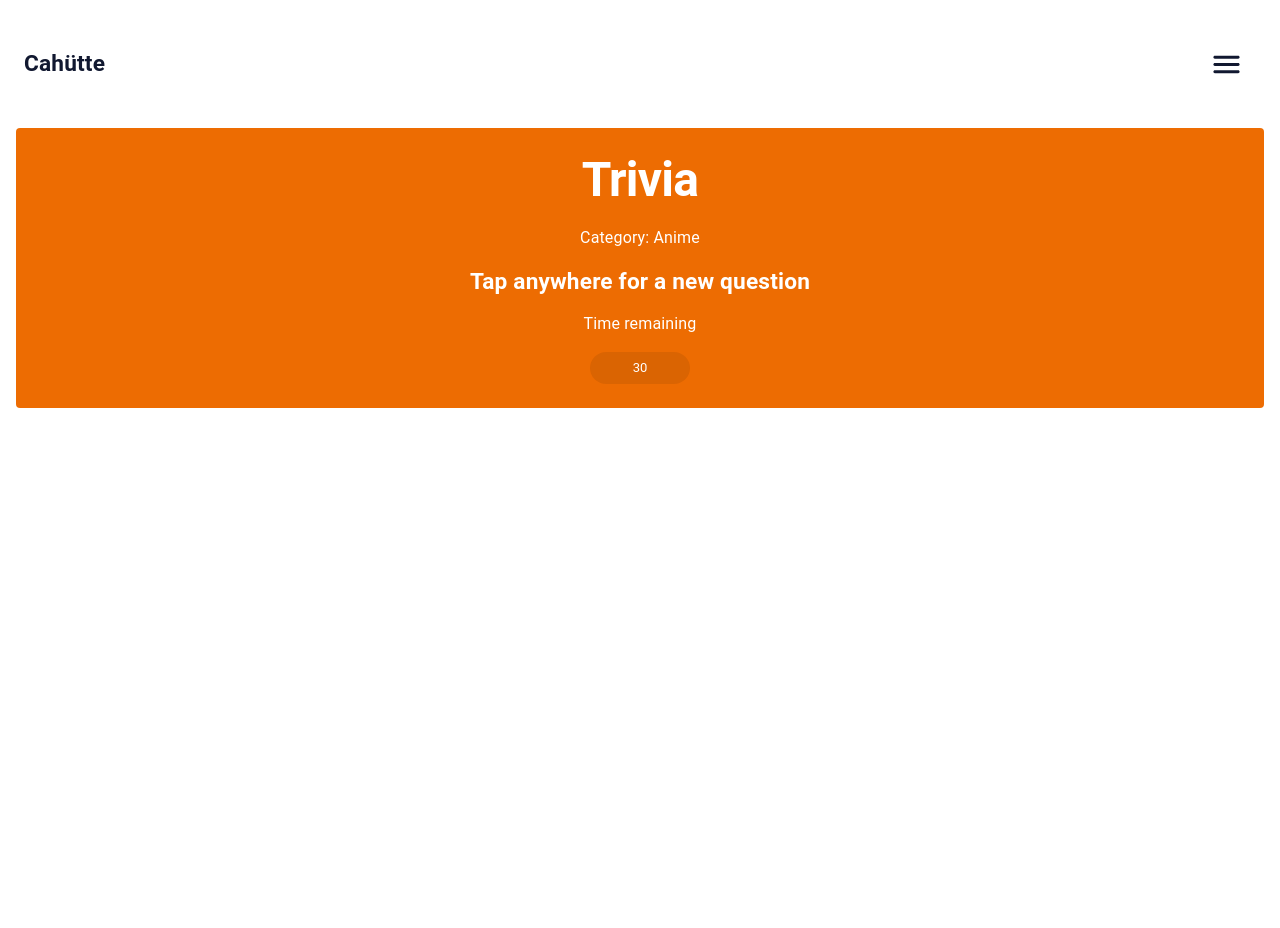
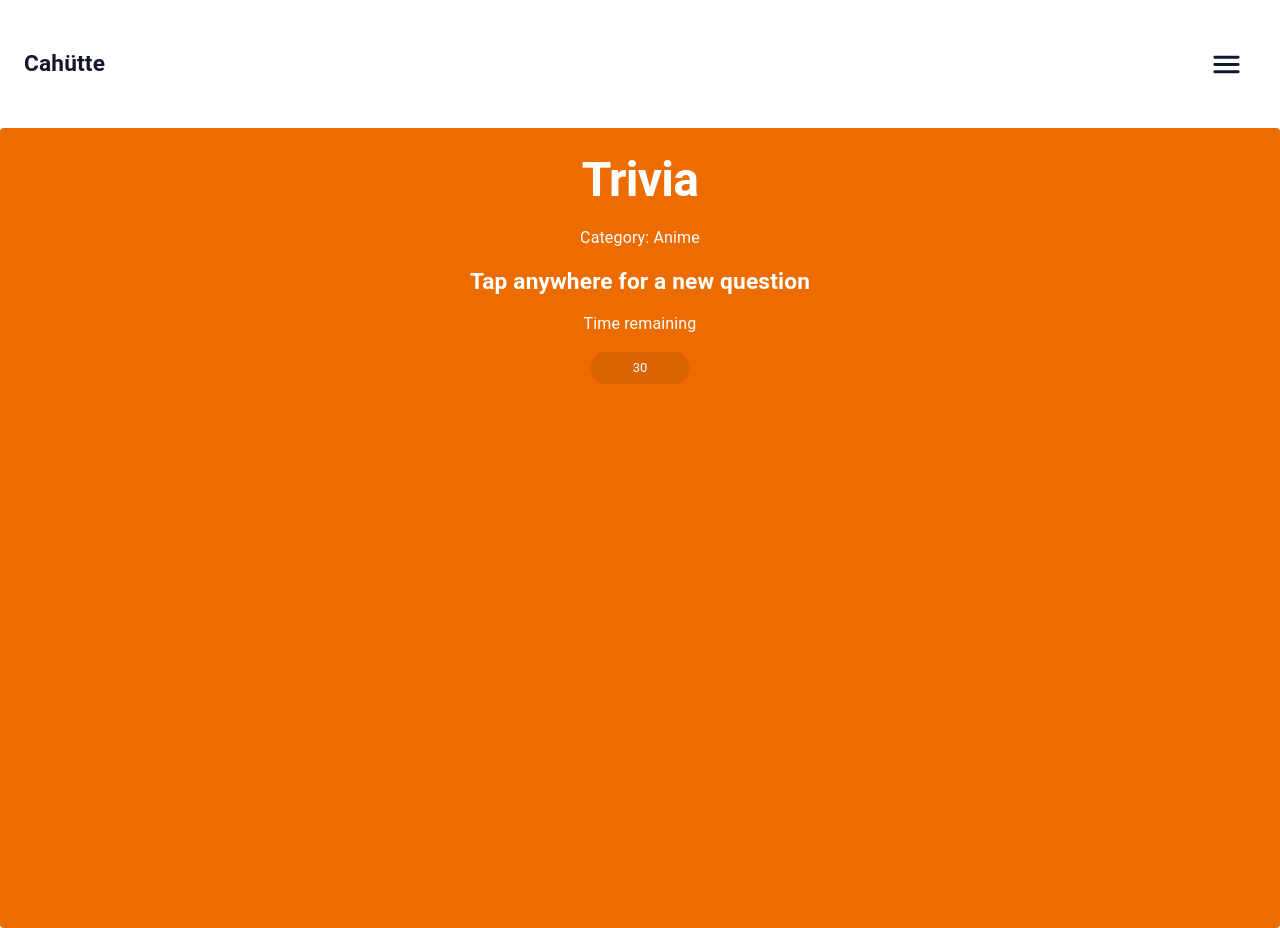
Before and after one commit to el-zacharoo/drinking-game-site, a React (Vite) app: page /trivia in a window 1280 px wide. Before the commit the page ends 800 px from the top, so only its background shows below. Built offline with nearby package versions, Linux system fonts and the light colour scheme.

Commit message:
ui change for viewport

```diff
--- a/src/Viewport/index.tsx
+++ b/src/Viewport/index.tsx
@@ -1,6 +1,4 @@
 import React, { JSX } from "react";
-
-import { Box } from "@mui/material";
 
 import Header from "./Header";
 
@@ -12,7 +10,7 @@ const Viewport = ({ children }: ViewportProps): JSX.Element => {
     return (
         <>
             <Header />
-            <Box sx={{ mx: "1rem" }}>{children}</Box>
+            {children}
         </>
     );
 };
--- a/src/views/Home.tsx
+++ b/src/views/Home.tsx
@@ -3,12 +3,13 @@ import { JSX } from "react";
 import ChatBubbleOutlineRoundedIcon from "@mui/icons-material/ChatBubbleOutlineRounded";
 import HourglassTopRoundedIcon from "@mui/icons-material/HourglassTopRounded";
 import SportsBarRoundedIcon from "@mui/icons-material/SportsBarRounded";
-import { Stack } from "@mui/material";
+import { Stack, Box } from "@mui/material";
 
 import { GameCard } from "../components/GameCard";
 
 export const Home = (): JSX.Element => {
     return (
+        <Box sx={{ mx: "1rem" }}>
             <Stack spacing={2}>
                 <GameCard
                     name="Drinkalo"
@@ -39,6 +40,7 @@ export const Home = (): JSX.Element => {
                     icon={<ChatBubbleOutlineRoundedIcon fontSize="large" />}
                 />
             </Stack>
+        </Box>
     );
 };
 
--- a/src/views/TriviaQuestions.tsx
+++ b/src/views/TriviaQuestions.tsx
@@ -140,6 +140,7 @@ export const TriviaQuestions = (): JSX.Element => {
             <Card
                 elevation={0}
                 sx={{
+                    minHeight: "100vh",
                     backgroundColor: !cancel ? "warning.main" : "primary.main",
                 }}>
                 <CardActionArea onClick={handleStartTimeout} sx={{ p: 2 }}>
```
Lines whose indentation alone changed are shown as unchanged.
